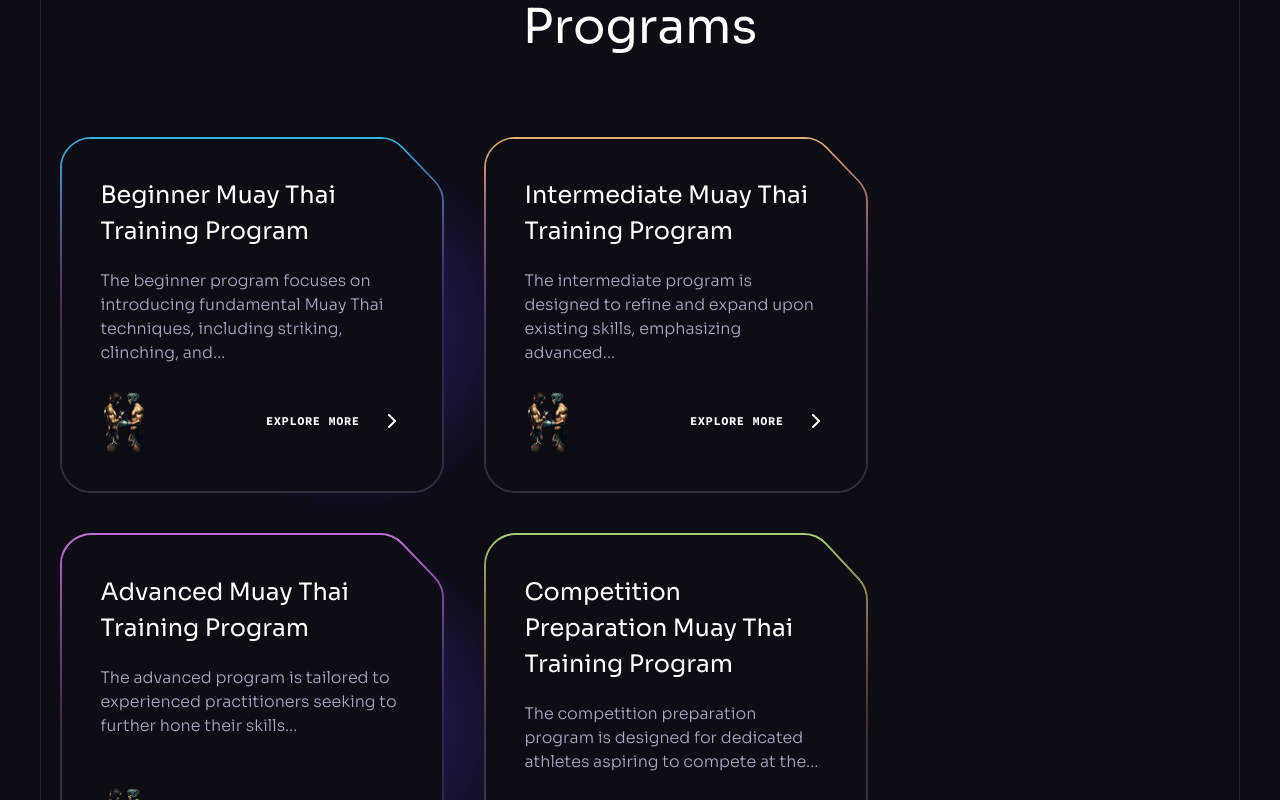
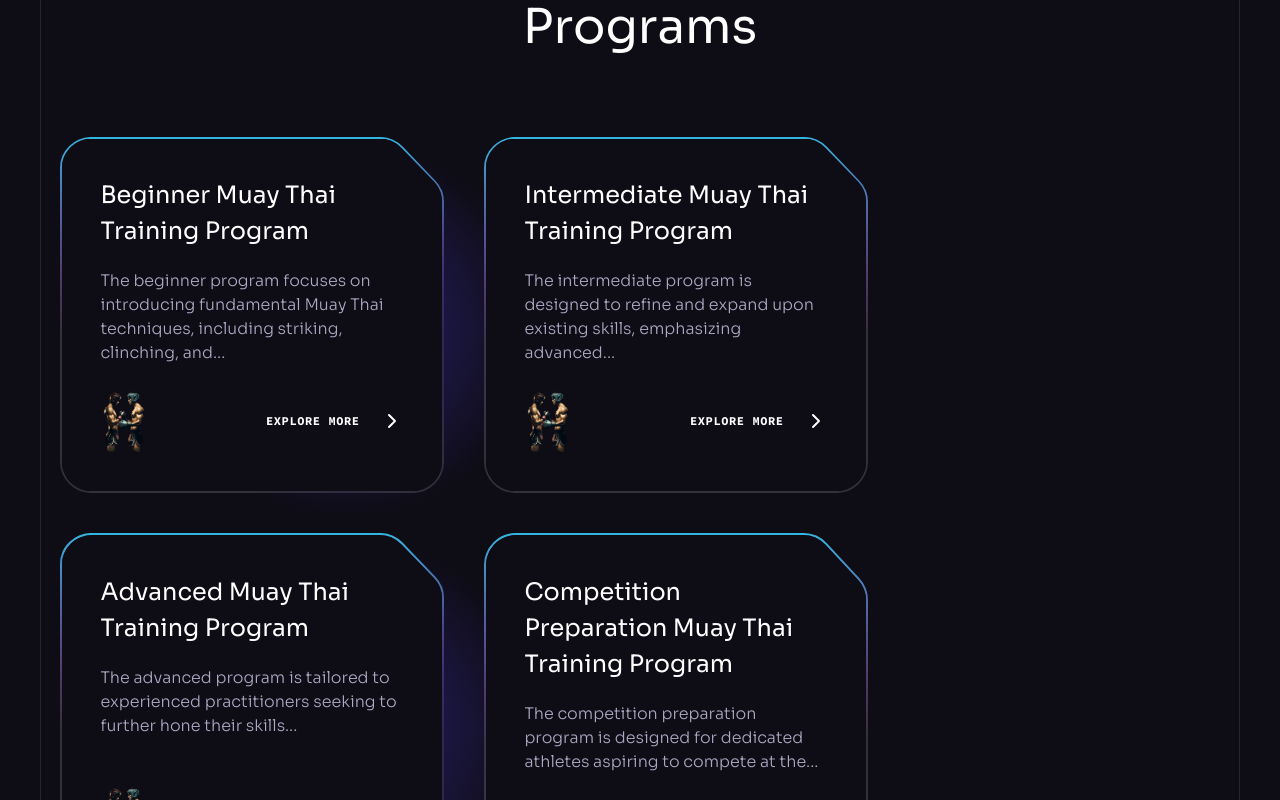
Before and after one commit to saisapura/FightClub-gym, a React (Vite) app: page / in a window 1280 px wide. Shown: the part 1480-2280 px from the top of the page. Built offline with nearby package versions, Linux system fonts and the light colour scheme.

Commit message:
fixed-path

```diff
--- a/src/components/Header.jsx
+++ b/src/components/Header.jsx
@@ -36,7 +36,7 @@ const Header = () => {
       }`}
     >
       <div className="flex items-center px-5 lg:px-7.5 xl:px-10 max-lg:py-4">
-        <a className="block w-[12rem] xl:mr-8" href="#hero">
+        <a className="block w-[12rem] xl:mr-8" href="#home">
           <img src={muayThaiLogo} width={50} height={50} alt="Brainwave" />
         </a>
 
--- a/src/components/Testimonials.jsx
+++ b/src/components/Testimonials.jsx
@@ -6,7 +6,6 @@ import { Link } from 'react-router-dom';
 import Arrow from "../assets/svg/Arrow";
 import Section from "./Section";
 import Heading from "./Heading";
-// import { avatar1,avatar2, avatar3, avatar4, avatar5, avatar6 } from "../assets";
 
 const Testimonials = () => {
   const [expandedTestimonial, setExpandedTestimonial] = useState(null);
@@ -18,7 +17,6 @@ const Testimonials = () => {
       setExpandedTestimonial(testimonialId);
     }
   };
-
 
   const [currentPage, setCurrentPage] = useState(1);
   const itemsPerPage = useWindowSize().width <= 640 ? 1 : 3;
@@ -69,14 +67,14 @@ const Testimonials = () => {
         />
         <div className="flex justify-center flex-wrap gap-10 mb-10">
           {currentItems.map((item) => {
-            const {id, name, job, avatarUrl, testimonial, backgroundUrl} = item;
+            const {id, name, job, avatarUrl, testimonial} = item;
             const { truncatedText } = truncateText(testimonial);
             return (
               <Link to="/" key={id}>
                 <div
                   className="block relative p-0.5 bg-no-repeat bg-[length:100%_100%] md:max-w-[24rem] hover:scale-105 transition-transform duration-300"
                   style={{
-                    backgroundImage: `url(${backgroundUrl})`,
+                    backgroundImage: `url(${item.backgroundUrl})`,
                   }}
                   onClick={() => toggleDetails(id)}
                 >
@@ -93,6 +91,7 @@ const Testimonials = () => {
                     )}
 
                     <div className="flex items-center mt-auto">
+
                       <img className="rounded-lg mr-7"
                         src={avatarUrl}
                         width={78}
--- a/src/constants/index.js
+++ b/src/constants/index.js
@@ -14,12 +14,6 @@ import {
   sliders04,
   telegram,
   twitter,
-  benefitCard1,
-  benefitCard2,
-  benefitCard3,
-  benefitCard4,
-  benefitCard5,
-  benefitCard6,
   trainer1,
   trainer2,
   trainer3,
@@ -77,6 +71,7 @@ export const navigation = [
 
 export const heroIcons = [homeSmile, file02, searchMd, plusSquare];
 
+
 export const brainwaveServices = [
   "Become the best fighter ",
   "Expert training programs",
@@ -90,6 +85,7 @@ export const brainwaveServicesIcons = [
   chromecast,
   sliders04,
 ];
+
 
 export const pricing = [
   {
@@ -137,7 +133,7 @@ export const programs = [
       { "Week 3": "Integration of basic combinations, focus on conditioning, cardiovascular and strength, and sparring drills" },
       { "Week 4": "Review of all techniques learned, introduction to more advanced combinations, and controlled sparring sessions" }
     ],
-    backgroundUrl: benefitCard1,
+    backgroundUrl: "./src/assets/benefits/card-1.svg",
     iconUrl: fighters,
     imageUrl: fighters,
     light: true,
@@ -154,7 +150,7 @@ export const programs = [
       { "Week 5-6": "Combination drills with emphasis on fluidity and timing, increased sparring intensity (medium contact)" },
       { "Week 7-8": "Advanced defensive strategies, counter-attacking techniques, and simulated fight scenarios" }
   ],
-    backgroundUrl:benefitCard2,
+    backgroundUrl:"./src/assets/benefits/card-1.svg",
     iconUrl: fighters,
     imageUrl: fighters,
 
@@ -171,7 +167,7 @@ export const programs = [
       { "Bi-weekly": "Strength and conditioning workouts, including weight training, plyometrics, and endurance drills" },
       { "Monthly": "Assessment and review of progress, adjustments to training regimen based on performance and goals" }
   ],
-    backgroundUrl: benefitCard3,
+    backgroundUrl: "./src/assets/benefits/card-1.svg",
     iconUrl: fighters,
     imageUrl: fighters,
     light: true,
@@ -195,7 +191,7 @@ export const programs = [
       "Mental preparation: Visualization, strategy development, and mindset conditioning"
     ],
 
-    backgroundUrl: benefitCard4,
+    backgroundUrl: "./src/assets/benefits/card-1.svg",
     iconUrl: fighters,
     imageUrl: fighters,
 
@@ -211,7 +207,7 @@ export const programs = [
       { "Week 2": "Advanced combination drills and simulated fight scenarios" }
   ],
 
-    backgroundUrl: benefitCard5,
+    backgroundUrl:"./src/assets/benefits/card-1.svg",
     iconUrl: fighters,
     imageUrl: fighters,
     light: true,
@@ -228,7 +224,7 @@ export const programs = [
     { "Week 5-6": "Integration of skills learned, simulated fight scenarios, and mental preparation" }
 ],
 
-    backgroundUrl: benefitCard6,
+    backgroundUrl: "./src/assets/benefits/card-1.svg",
     iconUrl: fighters,
     imageUrl: fighters,
 
@@ -274,7 +270,7 @@ export const testimonials = [
     job: "Fitness Trainer",
     avatarUrl: avatar1,
     testimonial: "As a fitness trainer, I'm impressed by the dedication and expertise of the trainers at this Muay Thai club. They create personalized training programs that cater to individual goals, helping members achieve remarkable progress. The atmosphere is motivating, and the camaraderie among members makes every session enjoyable.",
-    backgroundUrl: benefitCard1,
+    backgroundUrl: "./src/assets/benefits/card-1.svg",
     light:true
   },
   {
@@ -283,7 +279,7 @@ export const testimonials = [
     job: "Software Engineer",
     avatarUrl: avatar2,
     testimonial: "I've been training at this Muay Thai club for over a year now, and it has transformed my life. The trainers not only teach the techniques but also instill discipline and mental resilience. The training facility is top-notch, and the location is convenient for my daily commute. I've made incredible progress and gained a supportive community of fellow fighters.",
-    backgroundUrl: benefitCard2,
+    backgroundUrl: "./src/assets/benefits/card-1.svg",
 
   },
   {
@@ -292,7 +288,7 @@ export const testimonials = [
     job: "Marketing Executive",
     avatarUrl: avatar3,
     testimonial: "Training at this Muay Thai club has been a game-changer for me. The trainers are incredibly knowledgeable and supportive, providing guidance every step of the way. The training environment is welcoming, and I've formed strong bonds with fellow members. I've seen significant improvements in my skills and confidence since joining.",
-    backgroundUrl: benefitCard3,
+    backgroundUrl: "./src/assets/benefits/card-1.svg",
     light:true
   },
   {
@@ -301,7 +297,7 @@ export const testimonials = [
     job: "Student",
     avatarUrl: avatar4,
     testimonial: "As a student balancing academics and training, I appreciate the flexibility offered by this Muay Thai club. The trainers understand my commitments and work with me to create a training schedule that fits my busy lifestyle. The facility is equipped with everything I need for effective training, and I've seen remarkable progress in my technique and fitness level.",
-    backgroundUrl: benefitCard4,
+    backgroundUrl: "./src/assets/benefits/card-1.svg",
   },
   {
     id: 4,
@@ -309,7 +305,7 @@ export const testimonials = [
     job: "Freelance Writer",
     avatarUrl: avatar5,
     testimonial: "Joining this Muay Thai club has been one of the best decisions I've ever made. The trainers are not only experts in Muay Thai but also great motivators who push me to exceed my limits. The training facility is clean and spacious, creating the perfect environment for focused workouts. I've met incredible people here and feel stronger and more confident with each session.",
-    backgroundUrl: benefitCard5,
+    backgroundUrl: "./src/assets/benefits/card-1.svg",
     light: true
   },
   {id: 5,
@@ -317,7 +313,7 @@ export const testimonials = [
     job: "Graphic Designer",
     avatarUrl: avatar6,
     testimonial: "At first, I was unsure about joining this Muay Thai club, but now I'm incredibly glad I did. The trainers here are truly exceptional. The gym's location is convenient, making it easy for me to commit to regular sessions, and the facilities are excellent. The supportive community within the club has made my experience even more enriching, and I'm grateful for the camaraderie and motivation it provides.",
-    backgroundUrl: benefitCard6,
+    backgroundUrl: "./src/assets/benefits/card-1.svg",
   }
 ];
 
@@ -357,6 +353,6 @@ export const coaches = [
     experience: "Embarked on a journey of self-discovery, honing skills for 12 years.",
     accomplishment: "Undefeated Champion in Thailand's toughest Muay Thai tournaments.",
     motto: "With each setback, find your strength",
-    picture: trainer5,
+    picture: trainer5
   }
 ]
--- a/tailwind.config.js
+++ b/tailwind.config.js
@@ -151,19 +151,4 @@ export default {
       });
     }),
   ],
-
-  purge: {
-    enabled: true,
-    content: [
-      "./index.html",
-      "./src/**/*.{js,ts,jsx,tsx}",
-      "./public/assets/**/*.{js,ts,jsx,tsx}",
-    ],
-    options: {
-      safelist: [
-        // Add classes or patterns you want to whitelist here
-        "bg-[length:100%_100%]",
-      ],
-    },
-  },
 };
```
